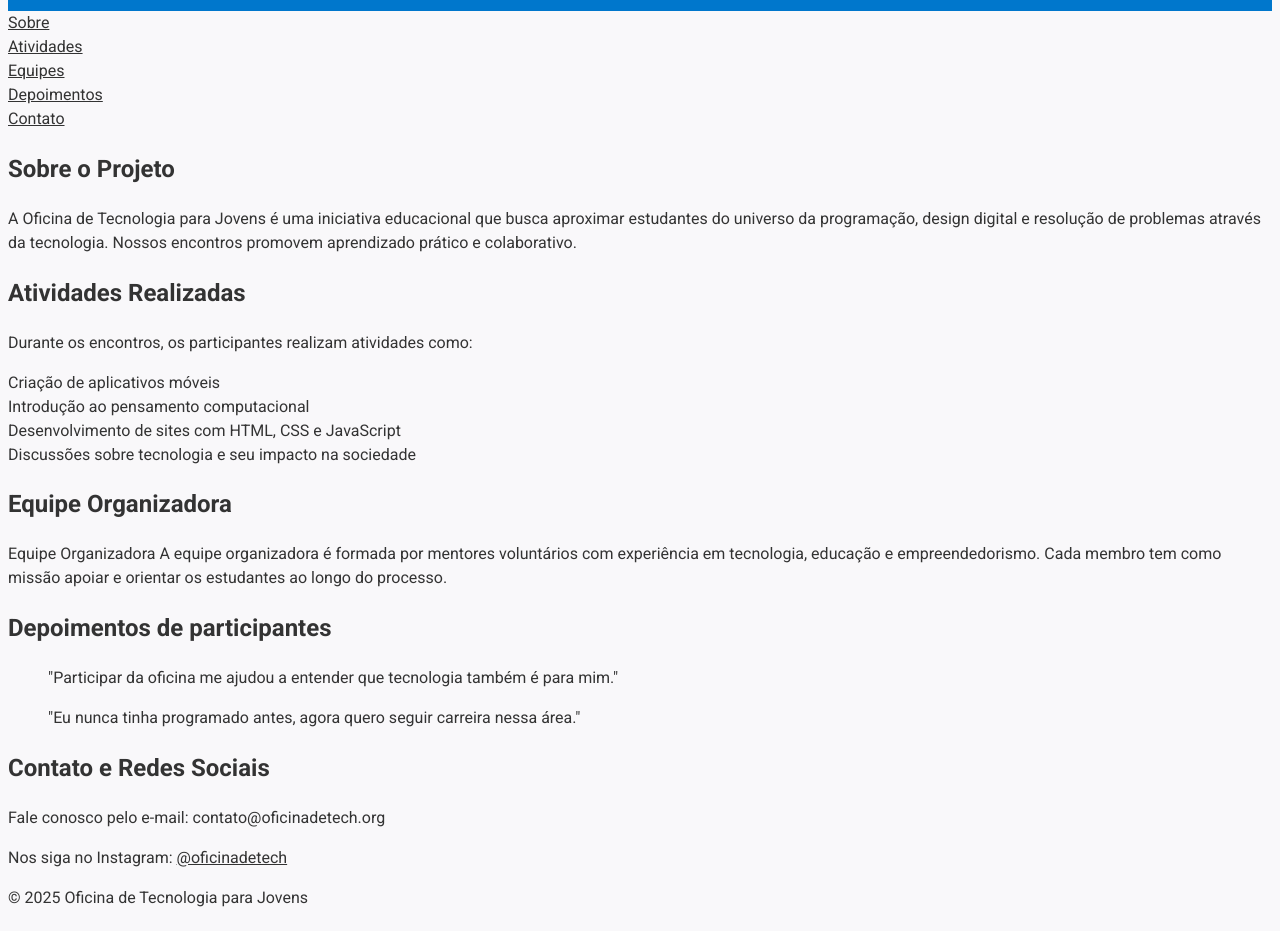
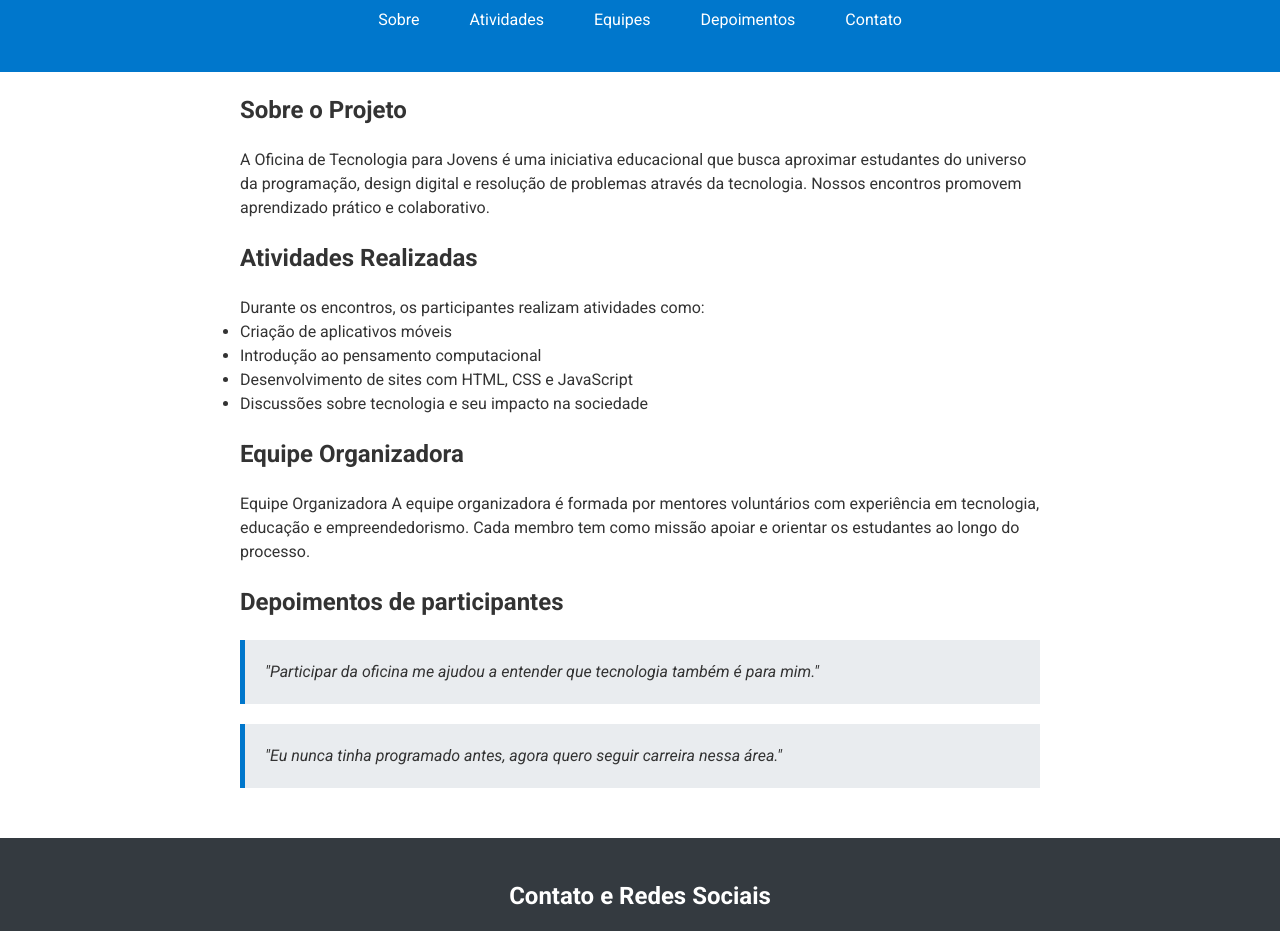
Before and after one commit to IFSPBRA-LPW/tags-semanticas-Jhuan-Martins, a plain HTML site: page index.html in a window 1280 px wide. Shown: the part 80-1011 px from the top of the page. Drawn offline with Linux system fonts and the light colour scheme.

Commit message:
site estilizado

```diff
--- a/index.html
+++ b/index.html
@@ -10,22 +10,22 @@
     <header class="header-container">
         <h1>Bem-vindos à Oficina de Tecnologia</h1>
         <nav>
-            <ul>
-                <li><a href="#sobre">Sobre</a></li>
-                <li><a href="#atividades">Atividades</a></li>
-                <li><a href="#equipes">Equipes</a></li>
-                <li><a href="#depoimentos">Depoimentos</a></li>
-                <li><a href="#contato">Contato</a></li>
+            <ul class="subtitulo">
+                <li><a class="link" href="#sobre">Sobre</a></li>
+                <li><a class="link" href="#atividades">Atividades</a></li>
+                <li><a class="link" href="#equipes">Equipes</a></li>
+                <li><a class="link" href="#depoimentos">Depoimentos</a></li>
+                <li><a class="link" href="#contato">Contato</a></li>
             </ul>
         </nav>
     </header>
     <main>
         <section id="sobre">
-            <h2>Sobre o Projeto</h2>
+            <h2 class="subtitulo">Sobre o Projeto</h2>
             <p>A Oficina de Tecnologia para Jovens é uma iniciativa educacional que busca aproximar estudantes do universo da programação, design digital e resolução de problemas através da tecnologia. Nossos encontros promovem aprendizado prático e colaborativo.</p>
         </section>
         <section id="atividades">
-            <h2>Atividades Realizadas</h2>
+            <h2 class="subtitulo">Atividades Realizadas</h2>
             <p>Durante os encontros, os participantes realizam atividades como:</p>
             <ul>
                 <li>Criação de aplicativos móveis</li>
@@ -35,19 +35,19 @@
             </ul>
         </section>
         <section id="equipe">
-            <h2>Equipe Organizadora</h2>
+            <h2 class="subtitulo">Equipe Organizadora</h2>
             <p>Equipe Organizadora A equipe organizadora é formada por mentores voluntários com experiência em tecnologia, educação e empreendedorismo. Cada membro tem como missão apoiar e orientar os estudantes ao longo do processo.</p>
         </section>
         <section id="depoimentos">
-            <h2>Depoimentos de participantes</h2>
-            <blockquote>"Participar da oficina me ajudou a entender que tecnologia também é para mim."</blockquote>
-            <blockquote>"Eu nunca tinha programado antes, agora quero seguir carreira nessa área."</blockquote>
+            <h2 class="subtitulo">Depoimentos de participantes</h2>
+            <blockquote class="citacoes">"Participar da oficina me ajudou a entender que tecnologia também é para mim."</blockquote>
+            <blockquote class="citacoes">"Eu nunca tinha programado antes, agora quero seguir carreira nessa área."</blockquote>
         </section>
     </main>
     <footer id="contato">
-        <h2>Contato e Redes Sociais</h2>
+        <h2 class="subtitulo">Contato e Redes Sociais</h2>
         <p>Fale conosco pelo e-mail: contato@oficinadetech.org</p>
-        <p>Nos siga no Instagram: <a href="https://instagram.com/oficinadetech" target="_blank">@oficinadetech</a></p>
+        <p>Nos siga no Instagram: <a     href="https://instagram.com/oficinadetech" target="_blank">@oficinadetech</a></p>
         <p>&copy; 2025 Oficina de Tecnologia para Jovens</p>
     </footer>
 </body>
--- a/style/index.css
+++ b/style/index.css
@@ -2,14 +2,69 @@
 
 *{
     font-family: "Roboto", sans-serif;
-    margins: 0;
+    margin: 0;
     padding: 0;
-    color: #333333;
-    background-color: #F9F8FA;
     line-height: 1.5;
 }
+
 .header-container{
     background-color: #0077CC;
-    color: FFFFFF;
-    text-aling: center;
+    color: white;
+    text-align: center;
+    padding: 20px 0px;
 }
+
+body{
+    background-color: white;
+    color: #333;
+    line-height: 1.5;
+}
+
+main{
+    max-width: 800px;
+    margin: auto;
+}
+
+.link{
+    color: white;
+    text-decoration: none;
+}
+
+link:visited{
+    color:aqua;
+}
+
+.link:hover{
+    color: yellow;
+}
+
+nav ul{
+    list-style: none;
+    display: flex;
+    justify-content: center;
+    gap: 50px;
+}
+
+.subtitulo{
+    margin: 20px 0px;
+}
+
+.list-ativ{
+    margin: 20px;
+}
+
+.citacoes{
+    background-color: #e9ecef;
+    border-left: 5px solid #0077cc;
+    font-style: italic;
+    margin-bottom: 20px;
+    padding: 20px
+}
+
+footer{
+    color: white;
+    text-align: center;
+    background-color: #343a40;
+    padding: 20px;
+    margin-top: 50px;
+}
```
